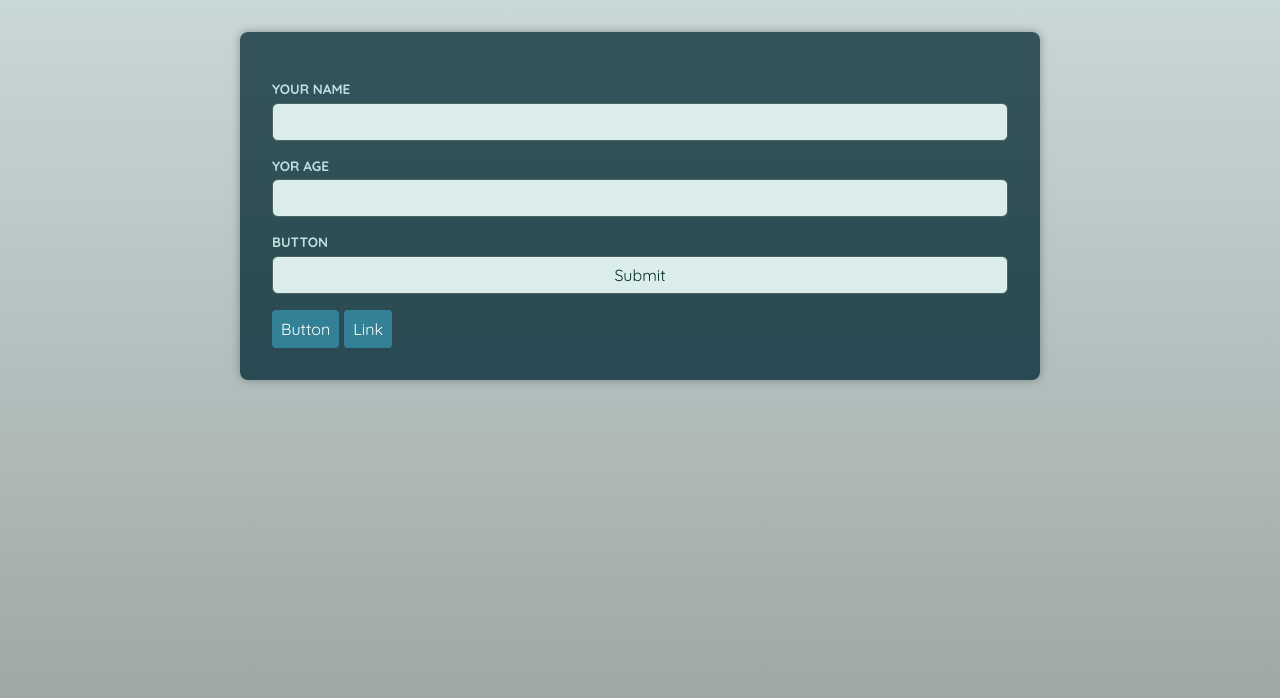
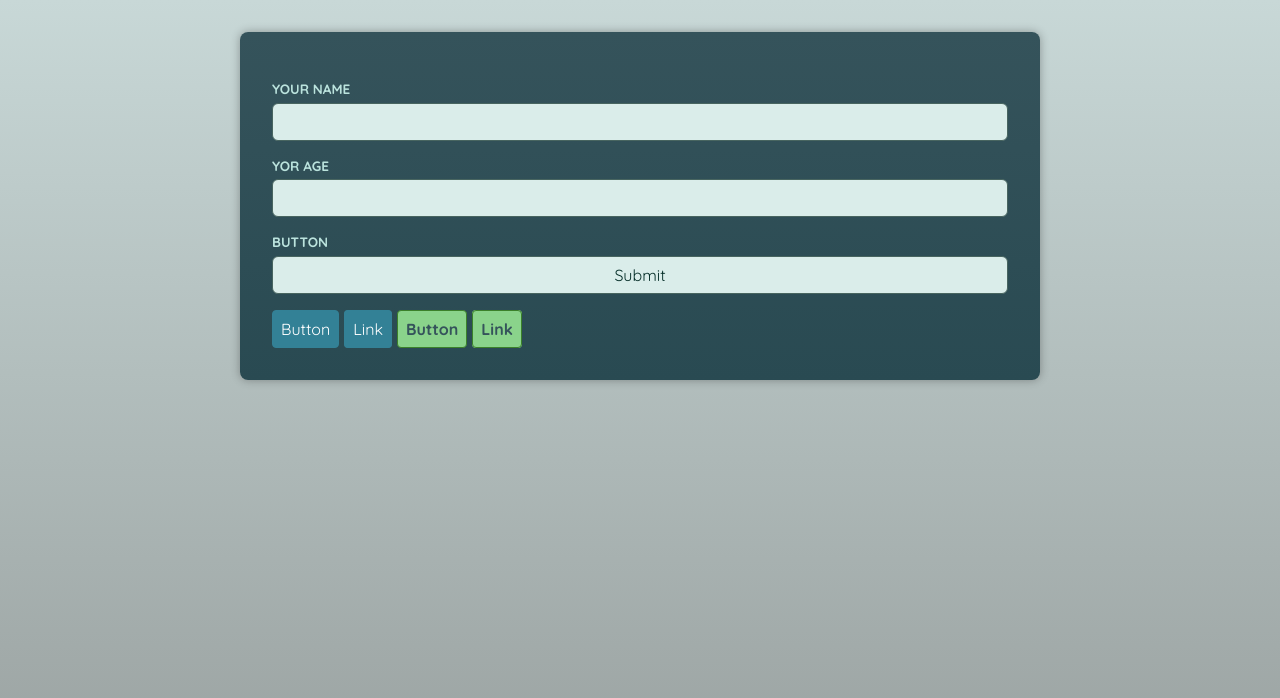
Before and after one commit to Lika-M/flexible-components, a React (Vite) app: page / in a window 1280 px wide. Shown: the top 698 px of the page. Built offline with nearby package versions, Linux system fonts and the light colour scheme; a web font is replaced by a local one.

Commit message:
Build wrapper Custom component with type Predicates and TypeScript limitations.

```diff
--- a/src/App.css
+++ b/src/App.css
@@ -59,3 +59,10 @@ input {
   cursor: pointer;
   margin-right: 5px;
 }
+
+.custom.button{
+  border: 1px solid #3b802a;
+  background-color: #8ad38b;
+  color: #35535b;
+  font-weight: bold;
+}
--- a/src/App.tsx
+++ b/src/App.tsx
@@ -1,5 +1,6 @@
 import Input from './components/Input.tsx';
 import Button from './components/Button.tsx';
+import CustomButton from './components/CustomButton.tsx';
 import './App.css'
 
 function App() {
@@ -13,8 +14,12 @@ function App() {
         <Input label='Button' id='button' type='submit' disabled />
       </>
       <>
-        <Button el='button'/>
-        <Button el='link' href='https://dir.bg'/>
+        <Button el='button' />
+        <Button el='link' href='https://dir.bg' />
+      </>
+      <>
+        <CustomButton disabled />
+        <CustomButton href='https://dir.bg' />
       </>
     </main>
   )
--- /dev/null
+++ b/src/components/CustomButton.tsx
@@ -0,0 +1,31 @@
+import { ComponentPropsWithoutRef } from "react";
+
+
+// No need to specify element, but attributes that will/never use
+// Otherwise they are mixed between the two types
+type CustomButtonProps = ComponentPropsWithoutRef<'button'> & {
+    href?: never;
+    disabled?: true;
+}
+type CustomLinkProps = ComponentPropsWithoutRef<'a'>  & {
+    href?: string;
+    disabled?: never;
+}
+
+// Util function: if returns true  --> props is /return type/
+function isAnchorProps(props: CustomButtonProps | CustomLinkProps): props is CustomLinkProps {
+    return 'href' in props;
+}
+
+export default function CustomButton(props: CustomButtonProps | CustomLinkProps) {
+
+    // if ('href' in props) {
+    //     return <a className="custom button" {...props}>Link</a>
+    // }
+
+    if (isAnchorProps(props)) {
+        return <a className="custom button" {...props}>Link</a>
+    }
+
+    return <button className="custom button" {...props}>Button</button>
+}
```
